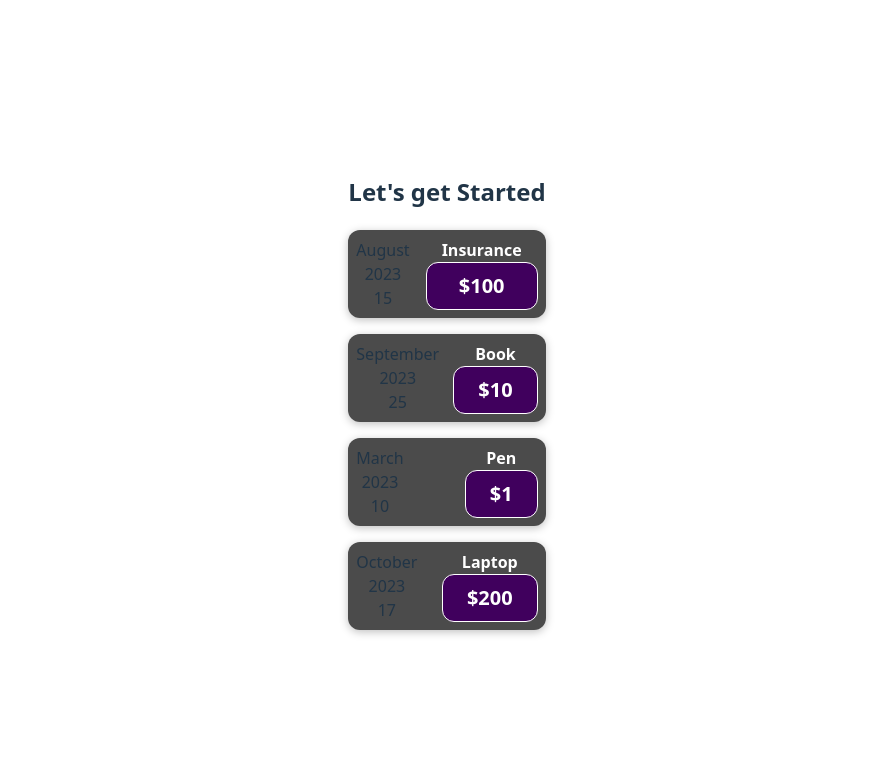
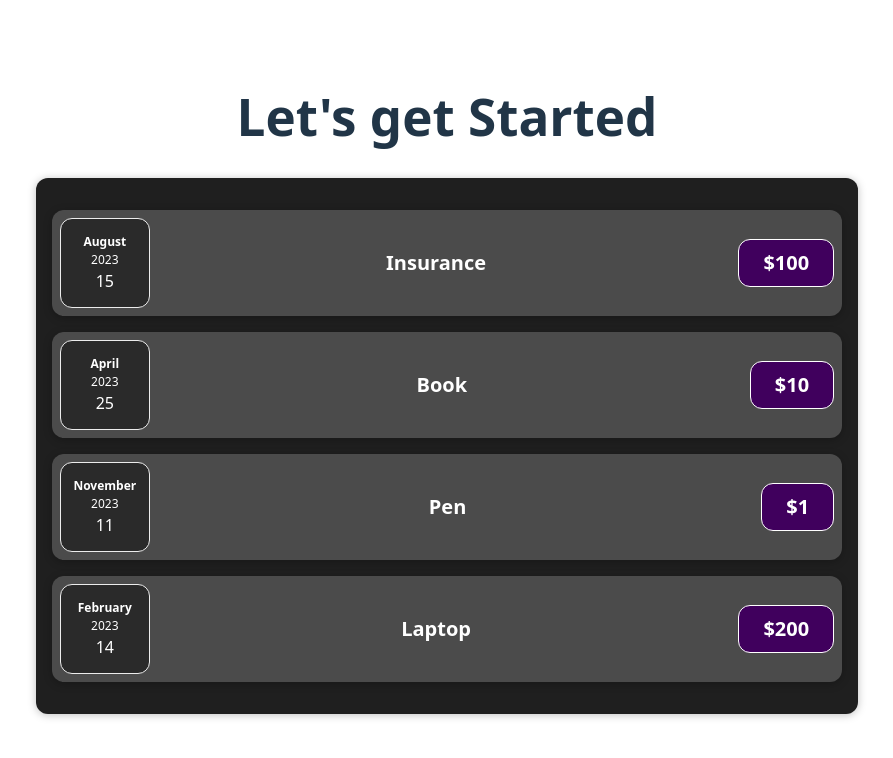
Before and after one commit to sajay3159/React_project, a React (Vite) app: page / in a window 1280 px wide. Shown: the top 758 px of the page, without its empty margins (193-1086 px from the left). Built offline with nearby package versions, Linux system fonts and the light colour scheme.

Commit message:
Splitting the Components

```diff
--- a/src/App.jsx
+++ b/src/App.jsx
@@ -1,27 +1,18 @@
-import ExpenseItem from "./components/ExpenseItem";
+import Expenses from "./components/Expenses";
 import './App.css';
 
 function App() {
   const expenses = [
-    { id: 1, title: "Insurance", date: new Date(2023, 7, 15), price: 100 },
-    { id: 2, title: "Book", date: new Date(2023, 8, 25), price: 10 },
-    { id: 3, title: "Pen", date: new Date(2023, 2, 10), price: 1 },
-    { id: 4, title: "Laptop", date: new Date(2023, 9, 17), price: 200 },
+    { id: "1", date: new Date(2023, 7, 15), title: "Insurance", price: 100 },
+    { id: "2", date: new Date(2023, 3, 25), title: "Book", price: 10 },
+    { id: "3", date: new Date(2023, 10, 11), title: "Pen", price: 1 },
+    { id: "4", date: new Date(2023, 1, 14), title: "Laptop", price: 200 },
   ];
 
   return (
     <div>
-      <h2>Let's get Started</h2>
-      {expenses.map((expense) => {
-        return (
-          <ExpenseItem
-            key={expense.id}
-            title={expense.title}
-            date={expense.date}
-            price={expense.price}
-          ></ExpenseItem>
-        );
-      })}
+      <h1>Let's get Started</h1>
+      <Expenses expenses={expenses} />
     </div>
   );
 }
--- /dev/null
+++ b/src/components/ExpenseDate.css
@@ -0,0 +1,26 @@
+.expense-date {
+  display: flex;
+  flex-direction: column;
+  width: 5.5rem;
+  height: 5.5rem;
+  border: 1px solid #ececec;
+  background-color: #2a2a2a;
+  color: white;
+  border-radius: 12px;
+  align-items: center;
+  justify-content: center;
+}
+
+.expense-date__month {
+  font-size: 0.75rem;
+  font-weight: bold;
+}
+
+.expense-date__year {
+  font-size: 0.75rem;
+}
+
+.expense-date__day {
+  font-size: 1.5rem;
+  font-weight: bold;
+}
--- /dev/null
+++ b/src/components/ExpenseDate.jsx
@@ -0,0 +1,31 @@
+import './ExpenseDate.css'
+const months = [
+    "January",
+    "February",
+    "March",
+    "April",
+    "May",
+    "June",
+    "July",
+    "August",
+    "September",
+    "October",
+    "November",
+    "December",
+];
+
+function ExpenseDate(props) {
+
+    const month = months[props.date.getMonth()];
+    const year = props.date.getFullYear();
+    const date = props.date.getDate();
+    return (
+        <div className="expense-date">
+            <div className="expense-date__month">{month}</div>
+            <div className="expense-date__year">{year}</div>
+            <div className="expense-date__date">{date}</div>
+        </div>
+    )
+}
+
+export default ExpenseDate;
--- a/src/components/ExpenseItem.jsx
+++ b/src/components/ExpenseItem.jsx
@@ -1,38 +1,17 @@
+// Write your code at relevant places in the code below
+import ExpenseDate from "./ExpenseDate";
 import "./ExpenseItem.css";
 
-const months = [
-    "January",
-    "February",
-    "March",
-    "April",
-    "May",
-    "June",
-    "July",
-    "August",
-    "September",
-    "October",
-    "November",
-    "December",
-];
-
 function ExpenseItem(props) {
-    const month = months[props.date.getMonth()];
-    const year = props.date.getFullYear();
-    const date = props.date.getDate();
-
     return (
         <div className="expense-item">
-            <div>
-                <div>{month}</div>
-                <div>{year}</div>
-                <div>{date}</div>
-            </div>
-            <div>
+            <ExpenseDate date={props.date}> </ExpenseDate>
+            <div className="expense-item__description">
                 <h2>{props.title}</h2>
                 <div className="expense-item__price">${props.price}</div>
             </div>
         </div>
-    )
+    );
 }
 
 export default ExpenseItem;
--- /dev/null
+++ b/src/components/Expenses.css
@@ -0,0 +1,9 @@
+.expenses {
+  padding: 1rem;
+  background-color: rgb(31, 31, 31);
+  margin: 2rem auto;
+  width: 50rem;
+  max-width: 95%;
+  border-radius: 12px;
+  box-shadow: 0 1px 8px rgba(0, 0, 0, 0.25);
+}
--- /dev/null
+++ b/src/components/Expenses.jsx
@@ -0,0 +1,23 @@
+import ExpenseItem from './ExpenseItem';
+import './Expenses.css';
+function Expenses(props) {
+
+    return (
+        <div className="expenses">
+            {
+                props.expenses.map((expense, index) => {
+                    return (
+                        <ExpenseItem
+                            key={expense.id}
+                            date={expense.date}
+                            title={expense.title}
+                            price={expense.price}
+                        />
+                    )
+                })
+            }
+        </div>
+    )
+}
+
+export default Expenses;
```
